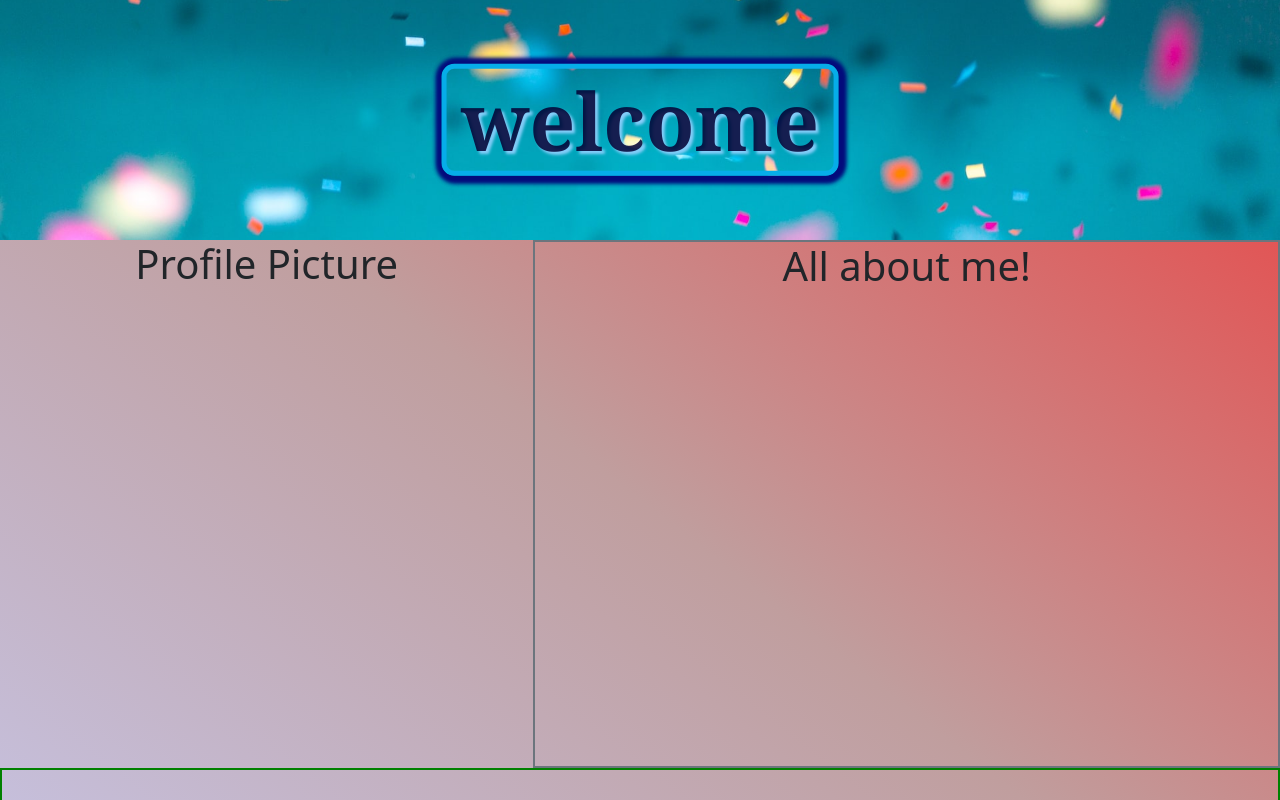
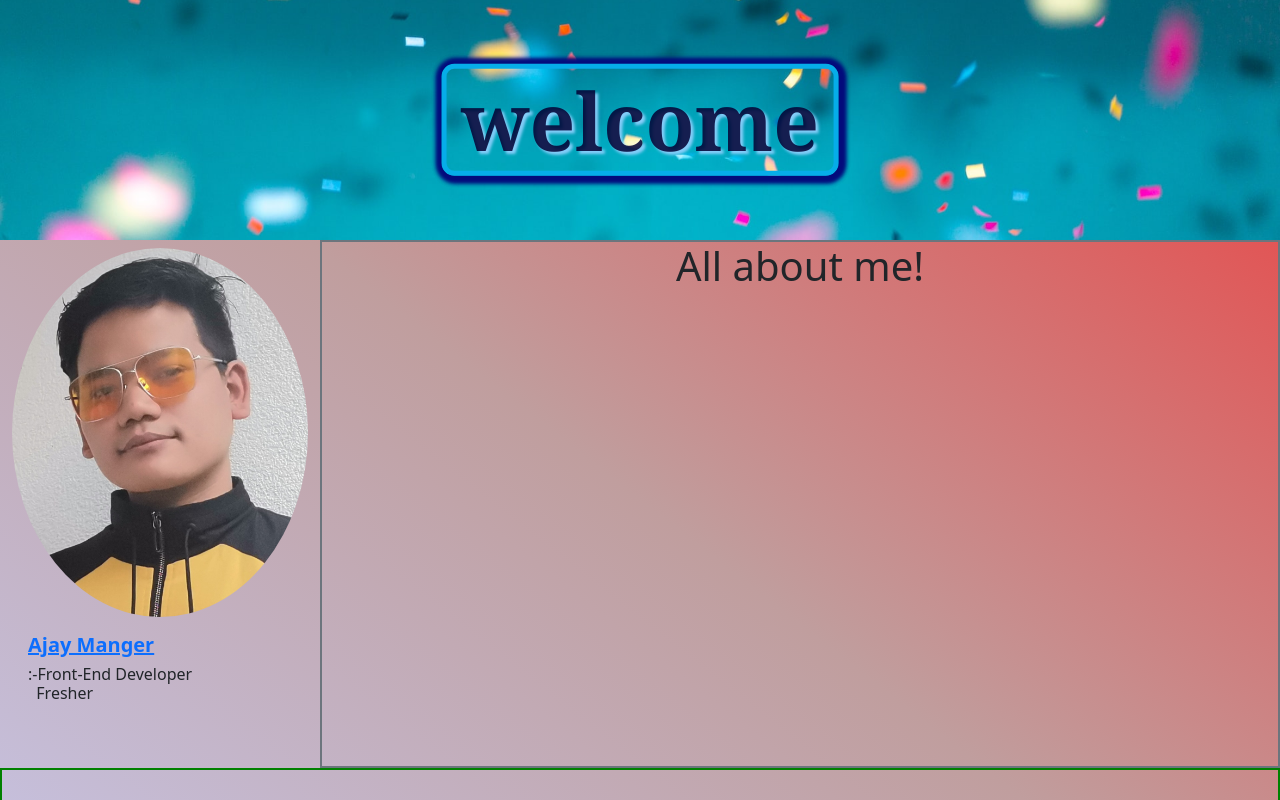
Before and after one commit to AjayPoland/My-PortFolio, a React (Create React App) app in the folder my-protfolio/: page / in a window 1280 px wide. Shown: the top 800 px of the page. Built offline with nearby package versions, Linux system fonts and the light colour scheme.

Commit message:
added ProfilePic.js
slide modification in layouTwo.jss and css

```diff
--- a/my-protfolio/src/App.js
+++ b/my-protfolio/src/App.js
@@ -8,6 +8,7 @@ import Welcome from './component/Welcome';
 import HomeBackground from './component/HomeBackground';
 import { MainLayoutOne } from './component/MainLayoutOne';
 import LayoutTwo from './component/LayoutTwo';
+
 
 
 
--- a/my-protfolio/src/component/LayoutTwo.js
+++ b/my-protfolio/src/component/LayoutTwo.js
@@ -7,25 +7,21 @@ import Container from 'react-bootstrap/Container'
 import 'bootstrap/dist/css/bootstrap.min.css'
 //external css styling.
 import '../css/LayoutTwo.css'
+//images files
+import ProfilePic from '../component/ProfilePic';
 
 
-const styleObj2={
-
-}
-const styleObj3={
-
-}
 function LayoutTwo() {
   return (
-    <Container fluid className='demo'>
+    <Container fluid className='demo' gap={2} >
         <Row className="welcome">
             <Col className=''>
                     <h1>welcome</h1>
                 </Col>
         </Row>
         <Row className='profile-pic'>
-            <Col className='' sm={5} md={5}><h1>Profile Picture</h1></Col>
-            <Col className='border border-secondary border-2' sm={7} md={7}>
+            <Col className='' sm={3} md={3}><ProfilePic/></Col>
+            <Col className='border border-secondary border-2' sm={9} md={9}>
             <h1>All about me! </h1>
             </Col>
         </Row>
--- /dev/null
+++ b/my-protfolio/src/component/ProfilePic.js
@@ -0,0 +1,22 @@
+import React from 'react'
+import Card from 'react-bootstrap/Card'
+
+//styling bootstrap css
+import 'bootstrap/dist/css/bootstrap.min.css'
+//profile image
+import myPic from '../images/mypic.jpg'
+
+function ProfilePic() {
+  return (
+    <Card className='container-fluid px-0 mt-2 border-0' style={{background: "transparent"}}>
+        <Card.Img variant='top' src={myPic} className='rounded-circle fluid' />
+        <Card.Body>
+            <Card.Title className='text-start h2 fw-bold text-decoration-underline text-primary'>Ajay Manger</Card.Title>
+            <Card.Text className='text-start h6'>:-Front-End Developer <br/>&nbsp;&nbsp;Fresher</Card.Text>
+        </Card.Body>
+        {/* <Card.Footer>Profile</Card.Footer> */}
+    </Card>
+  )
+}
+
+export default ProfilePic
--- a/my-protfolio/src/css/LayoutTwo.css
+++ b/my-protfolio/src/css/LayoutTwo.css
@@ -35,6 +35,8 @@
 .profile-pic{
     min-height: 33em;
     max-height: auto;
+    /* padding-bottom: 2em; */
+
 }
 .contect{
     min-height:10em;
```
Also changed, not shown: my-protfolio/src/images/mypic.jpg (added).
